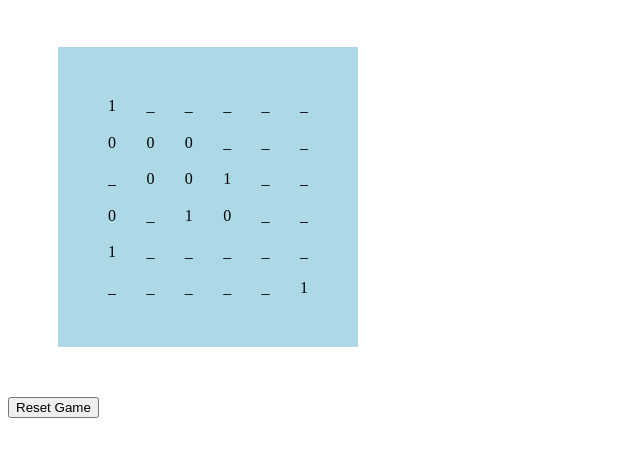
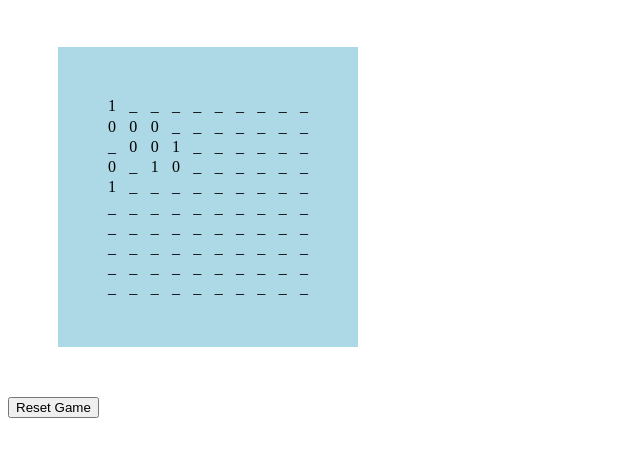
Before and after one commit to yl-ang-hub/p1a-ga-js-game-sandbox, a website: page othello/index.html in a window 1280 px wide. Shown: the part 61-518 px from the top of the page, without its empty margins (0-640 px from the left). Drawn offline with Linux system fonts and the light colour scheme.

Commit message:
updated board to be of varying size

```diff
--- a/othello/app.js
+++ b/othello/app.js
@@ -1,5 +1,5 @@
-board = setUpBoard();
-board[5][5] = 1;
-updateBoardDisplay(board);
+board = setUpBoard(10);
+// board[5][5] = 1;
+// updateBoardDisplay(board);
 
-checkEligibleMoves(2, 0, (self = 1), (opponent = 0), board);
+// checkEligibleMoves(2, 0, (self = 1), (opponent = 0), board);
--- a/othello/game.js
+++ b/othello/game.js
@@ -1,13 +1,24 @@
-function setUpBoard() {
+function setUpBoard(size) {
   /**
    * Initialise a new board
    * @return array representing the board
    * Assume 0 is black, 1 is white, and null is empty
    */
+  row = document.createElement("div");
+  row.setAttribute("class", "row");
+  dt = document.createElement("div");
+  dt.setAttribute("class", "dt");
+  for (let i = 0; i < size; i++) {
+    row.appendChild(dt.cloneNode(true));
+  }
+  game = document.querySelector(".game");
+  for (let i = 0; i < size; i++) {
+    game.appendChild(row.cloneNode(true));
+  }
   let board = [];
-  for (let y = 0; y < 6; y++) {
+  for (let y = 0; y < size; y++) {
     board[y] = [];
-    for (let x = 0; x < 6; x++) {
+    for (let x = 0; x < size; x++) {
       board[y][x] = null;
       if ((y === 2 && x === 2) || (y === 3 && x === 3)) {
         board[y][x] = 0;
@@ -16,6 +27,7 @@ function setUpBoard() {
       }
     }
   }
+  console.log(board);
   // Temporary code for debug
   board[1][2] = board[1][1] = board[2][1] = board[1][0] = board[3][0] = 0;
   board[0][0] = board[4][0] = 1;
--- a/othello/index.html
+++ b/othello/index.html
@@ -8,56 +8,7 @@
   </head>
   <body>
     <div class="title"><h1>Othello</h1></div>
-    <div class="game">
-      <div class="row">
-        <div class="dt">n</div>
-        <div class="dt">n</div>
-        <div class="dt">n</div>
-        <div class="dt">n</div>
-        <div class="dt">n</div>
-        <div class="dt">n</div>
-      </div>
-      <div class="row">
-        <div class="dt">n</div>
-        <div class="dt">n</div>
-        <div class="dt">n</div>
-        <div class="dt">n</div>
-        <div class="dt">n</div>
-        <div class="dt">n</div>
-      </div>
-      <div class="row">
-        <div class="dt">n</div>
-        <div class="dt">n</div>
-        <div class="dt">n</div>
-        <div class="dt">n</div>
-        <div class="dt">n</div>
-        <div class="dt">n</div>
-      </div>
-      <div class="row">
-        <div class="dt">n</div>
-        <div class="dt">n</div>
-        <div class="dt">n</div>
-        <div class="dt">n</div>
-        <div class="dt">n</div>
-        <div class="dt">n</div>
-      </div>
-      <div class="row">
-        <div class="dt">n</div>
-        <div class="dt">n</div>
-        <div class="dt">n</div>
-        <div class="dt">n</div>
-        <div class="dt">n</div>
-        <div class="dt">n</div>
-      </div>
-      <div class="row">
-        <div class="dt">n</div>
-        <div class="dt">n</div>
-        <div class="dt">n</div>
-        <div class="dt">n</div>
-        <div class="dt">n</div>
-        <div class="dt">n</div>
-      </div>
-    </div>
+    <div class="game"></div>
     <div class="reset"><button>Reset Game</button></div>
     <script src="./game.js"></script>
     <script src="./logic.js"></script>
--- a/othello/logic.js
+++ b/othello/logic.js
@@ -61,7 +61,6 @@ function checkEligibleMoves(
   // Direction: DOWN
   for (y = currY + 1; y <= board.length; y++) {
     curr = board[y][currX];
-    print(curr);
     if (curr === opponent) {
       temp.push([y, currX]);
       foundOpponent = true;
```
